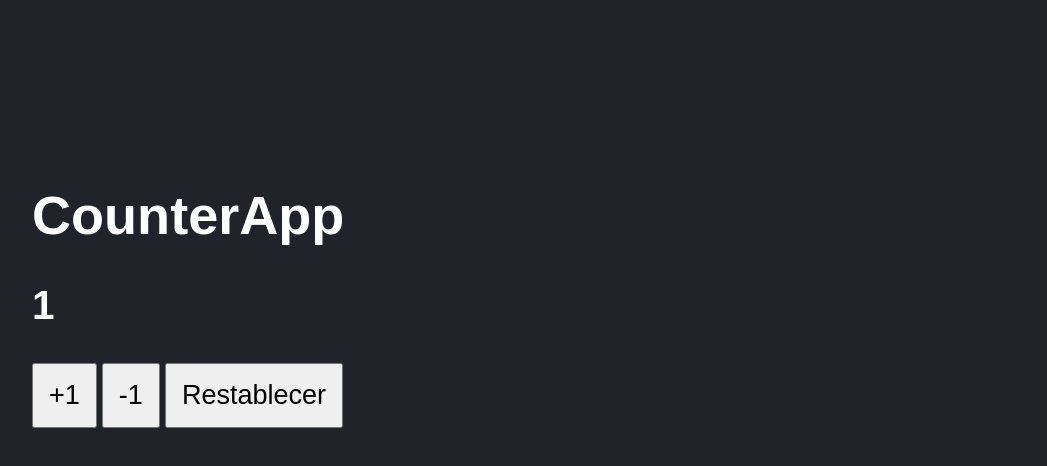
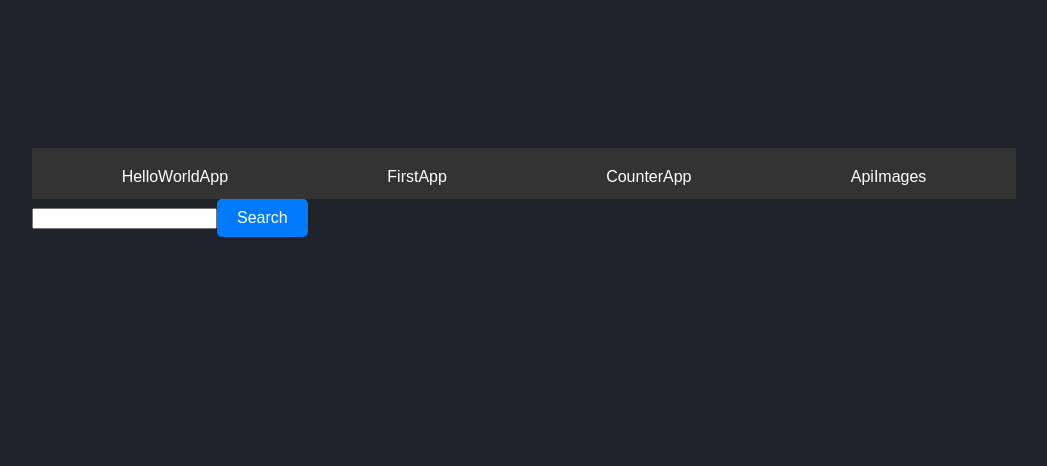
Before and after one commit to R4aveen/ReactUdemy, a React (Vite) app: page /api-images in a window 1280 px wide. Shown: the top 466 px of the page, without its empty margins (116-1163 px from the left). Built offline with nearby package versions, Linux system fonts and the light colour scheme.

Commit message:
creacion de nav y consumo de api copn unsplash

```diff
--- a/package.json
+++ b/package.json
@@ -10,9 +10,11 @@
     "preview": "vite preview"
   },
   "dependencies": {
+    "axios": "^1.7.2",
     "prop-types": "^15.8.1",
     "react": "^18.3.1",
-    "react-dom": "^18.3.1"
+    "react-dom": "^18.3.1",
+    "react-router-dom": "^6.25.1"
   },
   "devDependencies": {
     "@types/react": "^18.3.3",
--- a/src/CounterApp.jsx
+++ /dev/null
@@ -1,47 +0,0 @@
-import { useState } from 'react';
-import PropTypes from 'prop-types';
-
-export const CounterApp = ({ value} ) =>{
-    console.log('render');
-
-    const [counter, setCounter] = useState(value)
-
-    const handleAdd = () =>{
-        // setCounter ( counter +1);
-        setCounter( (s) => s + 1)
-        }
-    const handleSubstract = () => {
-        if (counter > 0) {
-            setCounter( (r) => r - 1);
-        }else{
-            console.error(
-                "No se puede decrementar el valor de counter"
-            );
-        }
-    }
-    const handleReset = () => {
-        setCounter( value );
-    }
-
-    return (
-        <>
-            <h1>CounterApp</h1>
-            <h2>{ counter }</h2>
-
-            <button onClick={handleAdd }>
-                +1
-            </button>
-            <button onClick={handleSubstract }>
-                -1
-            </button>
-            <button onClick={handleReset }>
-                Restablecer
-            </button>
-
-        </>
-    )
-}
-
-CounterApp.propTypes ={
-    value: PropTypes.number.isRequired
-}
--- /dev/null
+++ b/src/components/ApiImages.jsx
@@ -0,0 +1,52 @@
+import React from 'react';
+
+
+const clientId = '4R0ldeB8K40L8Jbnz-q_DBmobACBESkomuvjsRqoS8Q';
+const endpoint = 'https://api.unsplash.com/search/photos';
+
+export default class ApiImages extends React.Component {
+    constructor(props) {
+        super(props);
+        this.query = '';
+        this.trackQuery = this.trackQuery.bind(this);
+        this.search = this.search.bind(this);
+
+        this.state = {
+            images: []
+        };
+    }
+
+    search() {
+        fetch(`${endpoint}?query=${this.query}&client_id=${clientId}`)
+            .then(response => response.json())
+            .then(data => {
+                this.setState({
+                    images: data.results
+                });
+            });
+    }
+
+    trackQuery(event) {
+        this.query = event.target.value;
+    }
+
+    renderImages() {
+        return (
+            <div className="image-container">
+                {this.state.images.map(image => (
+                    <img key={image.id} src={image.urls.thumb} alt={image.alt_description} />
+                ))}
+            </div>
+        );
+    }
+
+    render() {
+        return (
+            <div>
+                <input type="text" onChange={this.trackQuery} />
+                <button className="btn-images" onClick={this.search}>Search</button>
+                {this.renderImages()}
+            </div>
+        );
+    }
+}
--- /dev/null
+++ b/src/components/CounterApp.jsx
@@ -0,0 +1,45 @@
+import { useState } from 'react';
+import PropTypes from 'prop-types';
+
+export const CounterApp = ({ value }) => {
+    console.log('render');
+
+    const [counter, setCounter] = useState(value);
+
+    const handleAdd = () => {
+        setCounter((s) => s + 1);
+    };
+    const handleSubstract = () => {
+        if (counter > 0) {
+            setCounter((r) => r - 1);
+        } else {
+            console.error("No se puede decrementar el valor de counter");
+        }
+    };
+    const handleReset = () => {
+        setCounter(value);
+    };
+
+    return (
+        <>
+
+                <h1>CounterApp</h1>
+                <h2>{counter}</h2>
+
+                <button onClick={handleAdd}>
+                    +1
+                </button>
+                <button onClick={handleSubstract}>
+                    -1
+                </button>
+                <button onClick={handleReset}>
+                    Restablecer
+                </button>
+
+        </>
+    );
+};
+
+CounterApp.propTypes = {
+    value: PropTypes.number.isRequired
+};
--- /dev/null
+++ b/src/components/FirstApp.jsx
@@ -0,0 +1,24 @@
+
+import PropTypes from 'prop-types';
+
+export const FirstApp = (  ) => {
+    // console.log(props);
+    const relleno = {
+        title: "Hola soy un titulo",
+        subTitle: "Soy un subtitulo",
+        name: "Bastian Rojas"
+    };
+    return (
+        <>
+            <h1>{relleno.title}</h1>
+            {/* <code> { JSON.stringify( newMessage) } </code> */}
+            <p>{relleno.subTitle }</p>
+            <p>{relleno.name}</p>
+        </>
+    )
+}
+
+FirstApp.propTypes = {
+    subTitle: PropTypes.string,
+    title: PropTypes.string,
+}
--- a/src/main.jsx
+++ b/src/main.jsx
@@ -1,14 +1,44 @@
 import React from 'react';
 import ReactDOM from 'react-dom/client';
-// import { HelloWorldApp } from './HelloWorldApp';
-// import { FirtsApp } from './FirstApp';
-import { CounterApp } from './CounterApp';
+import { BrowserRouter as Router, Routes, Route, Link } from 'react-router-dom';
+import { HelloWorldApp } from './components/HelloWorldApp';
+import { FirstApp } from './components/FirstApp';
+import { CounterApp } from './components/CounterApp';
+import ApiImages  from './components/ApiImages';
 
 import './style.css';
 
-ReactDOM.createRoot( document.getElementById('root')).render(
+const App = () => {
+    return (
+        <Router>
+            <nav>
+                <ul>
+                    <li>
+                        <Link to="/">HelloWorldApp</Link>
+                    </li>
+                    <li>
+                        <Link to="/first-app">FirstApp</Link>
+                    </li>
+                    <li>
+                        <Link to="/counter-app">CounterApp</Link>
+                    </li>
+                    <li>
+                        <Link to="/api-images">ApiImages</Link>
+                    </li>
+                </ul>
+            </nav>
+            <Routes>
+                <Route path="/" element={<HelloWorldApp />} />
+                <Route path="/first-app" element={<FirstApp />} />
+                <Route path="/counter-app" element={<CounterApp value={1} />} />
+                <Route path="/api-images" element={<ApiImages />} />
+            </Routes>
+        </Router>
+    );
+};
+
+ReactDOM.createRoot(document.getElementById('root')).render(
     <React.StrictMode>
-        {/* <FirtsApp/> */}
-        <CounterApp value ={1}/>
+        <App />
     </React.StrictMode>
-)
+);
--- a/src/style.css
+++ b/src/style.css
@@ -13,3 +13,74 @@ button{
     font-size: 1.3rem;
     margin-right: 5px;
 }
+
+/* style.css */
+
+nav {
+    background-color: #333;
+    padding: 10px;
+}
+
+nav ul {
+    list-style-type: none;
+    padding: 0;
+    margin: 0;
+    display: flex;
+    justify-content: space-around;
+}
+
+nav ul li {
+    margin: 0;
+}
+
+nav ul li a {
+    text-decoration: none;
+    color: white;
+    padding: 10px 15px;
+    font-size: 16px;
+    transition: background-color 0.3s, color 0.3s;
+}
+
+nav ul li a:hover {
+    background-color: #555;
+    color: #ddd;
+}
+
+/* Estilos generales para el contenedor de imágenes */
+.image-container {
+    display: flex;
+    flex-wrap: wrap;
+    gap: 10px; /* Espacio entre imágenes */
+    justify-content: center; /* Centra las imágenes */
+}
+
+/* Estilo para cada imagen */
+.image-container img {
+    border-radius: 8px; /* Bordes redondeados para un efecto más suave */
+    box-shadow: 0 4px 8px rgba(0, 0, 0, 0.2); /* Sombra para dar profundidad */
+    transition: transform 0.3s ease, box-shadow 0.3s ease; /* Transición suave para el efecto hover */
+    width: 200px; /* Ancho fijo para las imágenes */
+    height: auto; /* Mantiene la proporción de la imagen */
+}
+
+/* Efecto hover para las imágenes */
+.image-container img:hover {
+    transform: scale(1.05); /* Aumenta ligeramente el tamaño de la imagen */
+    box-shadow: 0 6px 12px rgba(0, 0, 0, 0.3); /* Sombra más intensa en hover */
+}
+
+/* Estilo para el botón de búsqueda */
+.btn-images {
+    background-color: #007bff; /* Color de fondo del botón */
+    color: white; /* Color del texto del botón */
+    border: none; /* Quita el borde del botón */
+    border-radius: 5px; /* Bordes redondeados del botón */
+    padding: 10px 20px; /* Espaciado interno del botón */
+    cursor: pointer; /* Cambia el cursor al pasar sobre el botón */
+    font-size: 16px; /* Tamaño del texto del botón */
+    transition: background-color 0.3s ease; /* Transición suave para el color de fondo */
+}
+
+.btn-images:hover {
+    background-color: #0056b3; /* Color de fondo del botón en hover */
+}
```
Also changed, not shown: src/FirstApp.jsx (deleted, +0 -26 lines), src/components/HelloWorldApp.jsx (renamed from src/HelloWorldApp.jsx), 2 other files (tests, documents, lock files or other folders).
